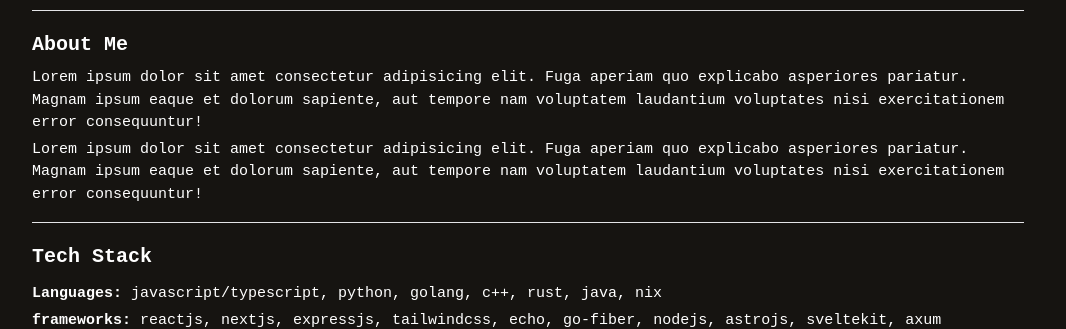
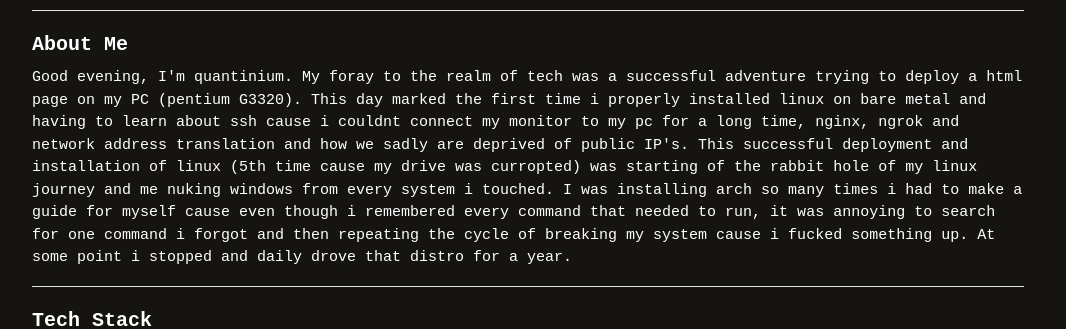
Before and after one commit to quantinium3/thy, a SvelteKit app: page /about in a window 1280 px wide. Shown: the part 174-503 px from the top of the page, without its empty margins (112-1178 px from the left). Built offline with nearby package versions, Linux system fonts and the light colour scheme.

Commit message:
wrote one paragraph

```diff
--- a/src/routes/+page.svelte
+++ b/src/routes/+page.svelte
@@ -70,7 +70,7 @@
 					<div>
 						feel free to talk or dm on
 						<a href="https://x.com/quantinium3" class="hover:underline" target="_blank">X</a> or discord
-						(@quantinium3) or mail
+						(@quantinium3) or pigeons.
 					</div>
 					<div><a href="/about" class="hover:underline hover:underline-offset-2">more...</a></div>
 				</div>
--- a/src/routes/about/+page.svelte
+++ b/src/routes/about/+page.svelte
@@ -2,27 +2,23 @@
 	import { Github, Mail, Twitter } from '@lucide/svelte';
 </script>
 
-<div
-	class="flex flex-col lg:flex-row items-center border-b pb-3 mt-[4rem]">
+<div class="mt-[4rem] flex flex-col items-center border-b pb-3 lg:flex-row">
 	<img
 		src="https://pbs.twimg.com/profile_images/1902385562570375168/vl-EwVzq_400x400.jpg"
-		class="rounded-full w-36 mx-3" alt="pfp" />
+		class="mx-3 w-36 rounded-full"
+		alt="pfp"
+	/>
 	<div class="flex flex-col justify-center">
-		<div class="font-bold text-lg mt-3 text-center lg:text-left">quantinium
-		</div>
-		<div class="text-[14px]">3rd year computer science student
-		</div>
-		<div class="flex gap-3 mt-3 justify-center lg:justify-start">
-			<a href="https://github.com/quantinium3"
-				 target="_blank">
+		<div class="mt-3 text-center text-lg font-bold lg:text-left">quantinium</div>
+		<div class="text-[14px]">3rd year computer science student</div>
+		<div class="mt-3 flex justify-center gap-3 lg:justify-start">
+			<a href="https://github.com/quantinium3" target="_blank">
 				<Github size="20" />
 			</a>
-			<a href="https://x.com/quantinium3"
-				 target="_blank">
+			<a href="https://x.com/quantinium3" target="_blank">
 				<Twitter size="20" />
 			</a>
-			<a href="mailto:quant@quantinium.dev"
-				 target="_blank">
+			<a href="mailto:quant@quantinium.dev" target="_blank">
 				<Mail size="20" />
 			</a>
 		</div>
@@ -30,28 +26,30 @@
 </div>
 
 <div class="mt-5 border-b pb-3">
-	<h1 class="font-bold text-xl mb-2">About Me</h1>
-	<p class="my-1">Lorem ipsum dolor sit amet consectetur adipisicing elit. Fuga
-		aperiam quo explicabo asperiores pariatur. Magnam ipsum eaque et dolorum
-		sapiente, aut tempore nam voluptatem laudantium voluptates nisi
-		exercitationem error consequuntur!</p>
-	<p class="my-1">Lorem ipsum dolor sit amet consectetur adipisicing elit. Fuga
-		aperiam quo explicabo asperiores pariatur. Magnam ipsum eaque et dolorum
-		sapiente, aut tempore nam voluptatem laudantium voluptates nisi
-		exercitationem error consequuntur!</p>
+	<h1 class="mb-2 text-xl font-bold">About Me</h1>
+	<p class="my-1">
+		Good evening, I'm quantinium. My foray to the realm of tech was a successful adventure trying to
+		deploy a html page on my PC (pentium G3320). This day marked the first time i properly installed
+		linux on bare metal and having to learn about ssh cause i couldnt connect my monitor to my pc
+		for a long time, nginx, ngrok and network address translation and how we sadly are deprived of
+		public IP's. This successful deployment and installation of linux (5th time cause my drive was
+		curropted) was starting of the rabbit hole of my linux journey and me nuking windows from every system i
+		touched. I was installing arch so many times i had to make a guide for myself cause even though i remembered every command that needed to run, it was annoying to search for one command i forgot and then repeating the cycle of breaking my system cause i fucked something up. At some point i stopped and daily drove that distro for a year.
+	</p>
+	<p class="my-1"></p>
 </div>
 
 <div class="mt-5 flex flex-col gap-1 border-b pb-3">
-	<h1 class="font-bold text-xl mb-2">Tech Stack</h1>
+	<h1 class="mb-2 text-xl font-bold">Tech Stack</h1>
 	<div>
 		<span class="font-semibold">Languages: </span>
 		<span>javascript/typescript, python, golang, c++, rust, java, nix</span>
 	</div>
 	<div>
 		<span class="font-semibold">frameworks: </span>
-		<span>reactjs, nextjs, expressjs, tailwindcss, echo, go-fiber, nodejs,
-			astrojs,
-			sveltekit, axum</span>
+		<span
+			>reactjs, nextjs, expressjs, tailwindcss, echo, go-fiber, nodejs, astrojs, sveltekit, axum</span
+		>
 	</div>
 	<div>
 		<span class="font-semibold">database and orms: </span>
@@ -59,7 +57,7 @@
 	</div>
 	<div>
 		<span class="font-semibold">tools: </span>
-		<span>git, github, neovim, intellij idea,  docker, aws, vps</span>
+		<span>git, github, neovim, intellij idea, docker, aws, vps</span>
 	</div>
 	<div>
 		<span class="font-bold">systems: </span>
@@ -68,7 +66,7 @@
 </div>
 
 <div class="mt-5 border-b pb-3">
-	<h1 class="font-bold text-xl mb-2">Focus</h1>
+	<h1 class="mb-2 text-xl font-bold">Focus</h1>
 	<ul>
 		<li>- backend development</li>
 		<li>- frontend development</li>
@@ -78,19 +76,25 @@
 </div>
 
 <div class="mt-5">
-	<h1 class="font-bold text-xl mb-2">Contact</h1>
+	<h1 class="mb-2 text-xl font-bold">Contact</h1>
 	<ul>
-		<li>- github - <a href="https://github.com/quantinium3" target="_blank"
-											class="hover:underline">
-			https://github.com/quantinium3</a></li>
-		<li>- x -
-			<a href="https://x.com/quantinium3" class="hover:underline"
-				 target="_blank">
-				https://x.com/quantinium3</a></li>
-		<li>- mail -
-			<a href="mailto:quant@quantinium.dev" class="hover:underline"
-				 target="_blank">
-				me@quantinium.dev</a></li>
+		<li>
+			- github - <a href="https://github.com/quantinium3" target="_blank" class="hover:underline">
+				https://github.com/quantinium3</a
+			>
+		</li>
+		<li>
+			- x -
+			<a href="https://x.com/quantinium3" class="hover:underline" target="_blank">
+				https://x.com/quantinium3</a
+			>
+		</li>
+		<li>
+			- mail -
+			<a href="mailto:quant@quantinium.dev" class="hover:underline" target="_blank">
+				me@quantinium.dev</a
+			>
+		</li>
 		<li>- discord - quantinium3</li>
 	</ul>
 </div>
```
